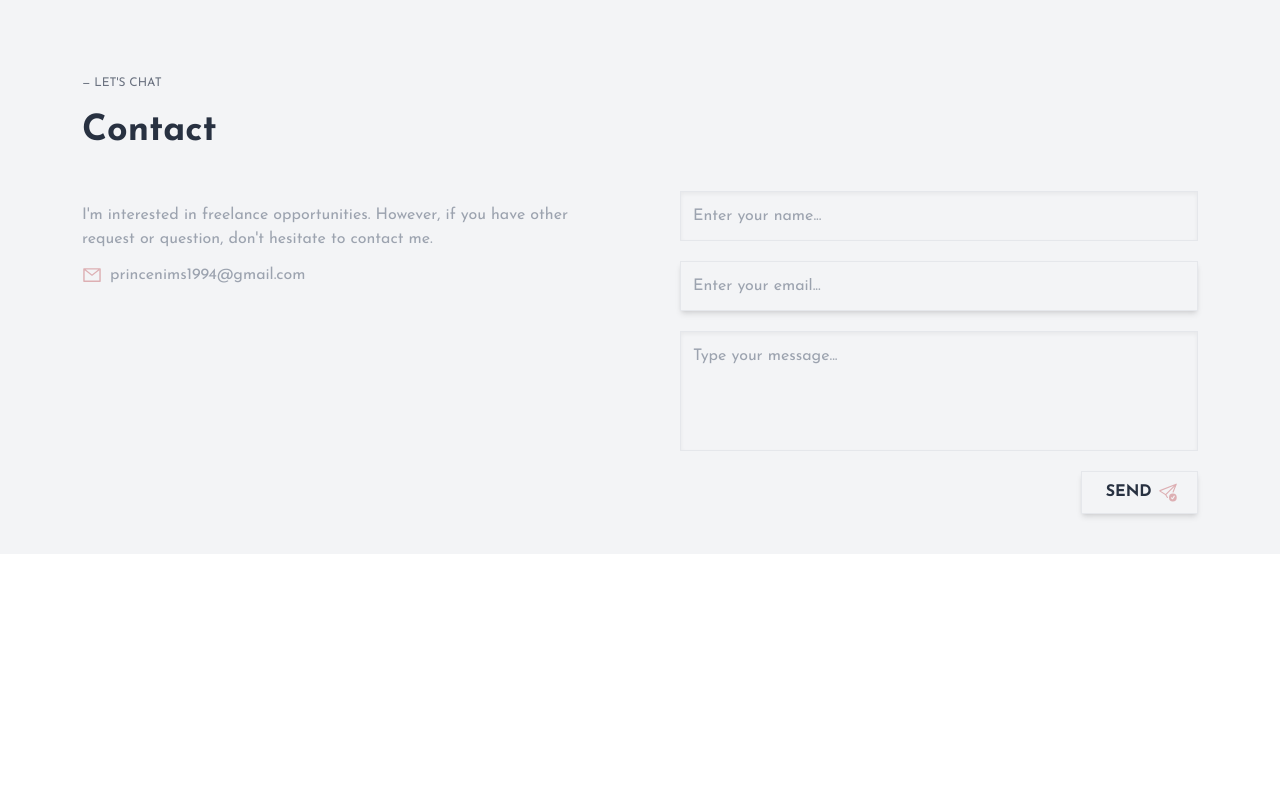
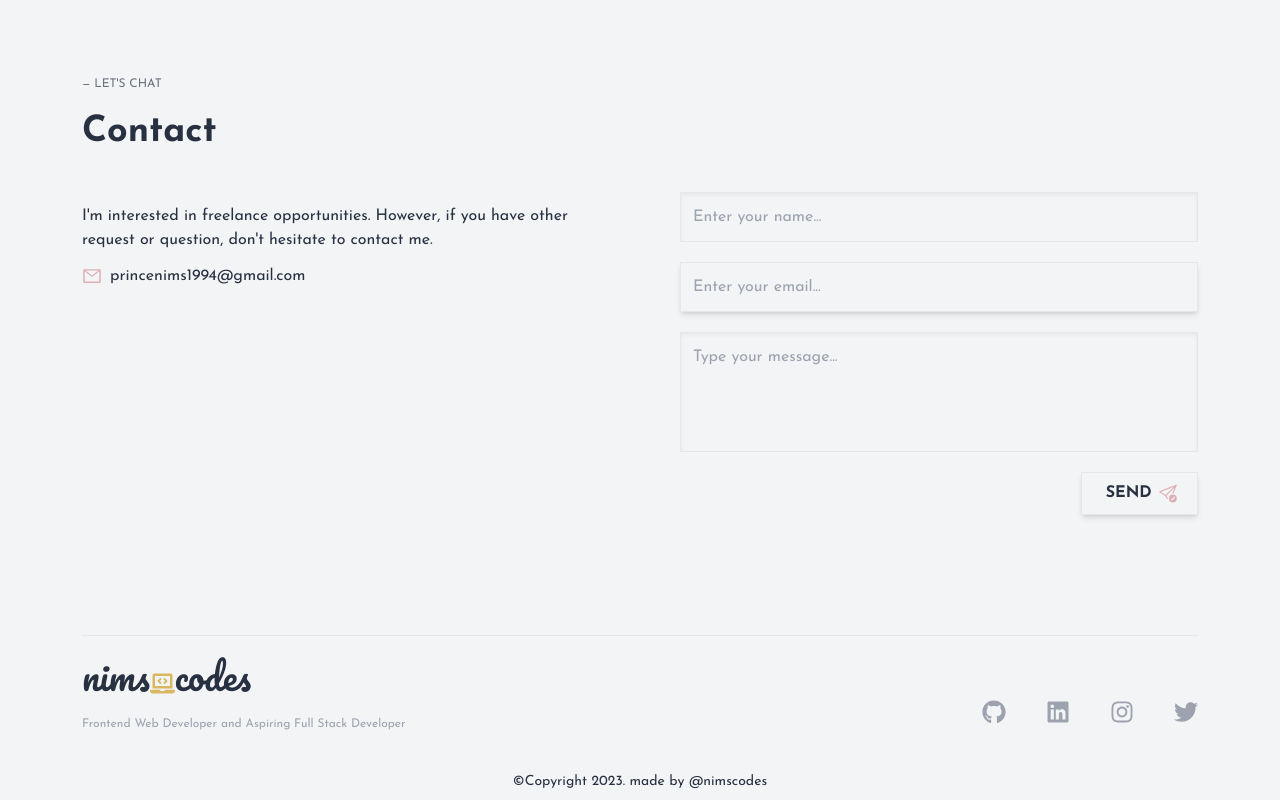
Before and after one commit to nimscodes/nimscodes, a React (Vite) app: page / in a window 1280 px wide. Shown: the part 2000-2800 px from the top of the page. Before the commit the page ends 2554 px from the top, so only its background shows below. Built offline with nearby package versions, Linux system fonts and the light colour scheme; no server answers.

Commit message:
footer almost done

```diff
--- a/src/App.jsx
+++ b/src/App.jsx
@@ -5,6 +5,7 @@ import Hero from './components/Hero';
 import Skills from './components/Skills';
 import Projects from './components/Projects';
 import Contact from './components/Contact';
+import Footer from './components/Footer';
 
 function App() {
   const [isMobile, setIsMobile] = useState(window.innerWidth < 768);
@@ -41,6 +42,7 @@ function App() {
         <Skills />
         <Projects />
         <Contact />
+        <Footer />
       </div>
     </div>
   );
--- a/src/components/Contact.jsx
+++ b/src/components/Contact.jsx
@@ -9,13 +9,13 @@ const Contact = () => {
 
 
   return (
-    <div className="flex flex-col py-10 gap-10">
+    <div id='contact' className="flex flex-col py-10 gap-10">
       <div className="flex flex-col space-y-3">
         <h3 className="text-xs text-gray-500 py-2">— LET{"'"}S CHAT</h3>
         <h1 className="text-4xl font-semibold">Contact </h1>
       </div>
       <div className="flex flex-col md:flex-row gap-20  justify-between">
-        <div className='flex flex-col gap-3 flex-1 md:py-3 text-gray-400'>
+        <div className='flex flex-col gap-3 flex-1 md:py-3 dark:text-gray-400'>
           <p className="mr-5 ">
             I{"'"}m interested in freelance opportunities. However, if you have
             other request or question, don{"'"}t hesitate to contact me.
--- a/src/components/ContactForm.jsx
+++ b/src/components/ContactForm.jsx
@@ -62,6 +62,7 @@ const ContactForm = () => {
       console.error('Error sending message:', error);
     }
 
+
     setFormData({
       name: '',
       email: '',
@@ -82,7 +83,7 @@ const ContactForm = () => {
           value={formData.name}
           onChange={handleInputChange}
           placeholder={errors.name || `Enter your name...`}
-          className={`w-full bg-transparent outline-none ${
+          className={`w-full bg-transparent outline-none border-none${
             errors.name && ' placeholder:text-red-400'
           }`}
         />
@@ -94,7 +95,7 @@ const ContactForm = () => {
           value={formData.email}
           onChange={handleInputChange}
           placeholder={errors.email || `Enter your email...`}
-          className={`w-full bg-transparent outline-none ${
+          className={`w-full bg-transparent border-none outline-none ${
             errors.email && ' placeholder:text-red-400'
           }`}
         />
@@ -106,7 +107,7 @@ const ContactForm = () => {
           value={formData.message}
           onChange={handleInputChange}
           placeholder={errors.message || `Type your message...`}
-          className={`w-full bg-transparent outline-none ${
+          className={`w-full bg-transparent outline-none border-none ${
             errors.message && ' placeholder:text-red-400'
           }`}
         />
--- a/src/components/ContactMe.jsx
+++ b/src/components/ContactMe.jsx
@@ -1,9 +1,13 @@
 import { MdOutlineMailOutline } from 'react-icons/md';
 
 const ContactMe = () => {
+  const email = 'princenims1994@gmail.com';
+  const subject = 'Enquiries'
+
+  const mailtoLink = `mailto:${email}?subject=${encodeURIComponent(subject)}`;
   return (
     <a
-      href="#home"
+      href={mailtoLink}
       className=" bg-gold-metallic font-semibold px-4 py-3 shadow-xl mx-1 text-black flex items-center justify-center gap-1 cursor-pointer"
     >
       <span className="text-sm">Contact Me!</span>
--- a/src/components/DesktopNav.jsx
+++ b/src/components/DesktopNav.jsx
@@ -7,20 +7,20 @@ const DesktopNav = () => {
     <div className="flex items-center shadow-inner px-5 py-2">
       <ul className="flex gap-8 ">
         <li>
-          <a href="#home" className="flex flex-col items-center cursor-pointer p-1">
-            <HiOutlineHome size={40} className="" />
+          <a href="#home" className="flex flex-col items-center cursor-pointer p-1 hover:border-b-2">
+            <HiOutlineHome size={40} className="text-gray-400" />
             <span className="text-xs">Home</span>
           </a>
         </li>
         <li>
-          <a href="#about" className="flex flex-col items-center p-1 cursor-pointer">
-            <BsPerson size={40} className="font-bold" />
+          <a href="#about" className="flex flex-col items-center p-1 cursor-pointer hover:border-b-2">
+            <BsPerson size={40} className="font-bold text-gray-400" />
             <span className="text-xs">About</span>
           </a>
         </li>
         <li>
-          <a href="#work" className="flex flex-col items-center p-1 cursor-pointer">
-            <MdOutlineWorkOutline size={40} className="" />
+          <a href="#work" className="flex flex-col items-center p-1 cursor-pointer hover:border-b-2">
+            <MdOutlineWorkOutline size={40} className=" text-gray-400" />
             <span className="text-xs">Work</span>
           </a>
         </li>
--- a/src/components/Download.jsx
+++ b/src/components/Download.jsx
@@ -1,12 +1,17 @@
-import { FaDownload } from "react-icons/fa"
+import { FaDownload } from 'react-icons/fa';
 
 const Download = () => {
+  const resumeFilePath = '/resume/resume1.pdf';
   return (
-    <div className='cursor-pointer flex items-center justify-center px-4 py-3 gap-2 border-b shadow-xl border-gun-metal '>
+    <a
+      href={resumeFilePath}
+      download="resume1.pdf"
+      className="cursor-pointer flex items-center justify-center px-4 py-3 gap-2 border-b shadow-xl border-gun-metal "
+    >
       <span>Download Resume</span>
       <FaDownload size={15} className="text-tea-rose-red" />
-    </div>
-  )
-}
+    </a>
+  );
+};
 
-export default Download
+export default Download;
--- /dev/null
+++ b/src/components/Footer.jsx
@@ -0,0 +1,52 @@
+import Logo from './Logo';
+import { FaLinkedin, FaGithub, FaInstagram, FaTwitter } from 'react-icons/fa';
+
+const Footer = () => {
+  return (
+    <div className="w-full flex flex-col pt-5 pb-2 border-t border-gray-200 dark:border-gray-700">
+      <div className="flex flex-col gap-3 md:flex-row md:justify-between">
+        <div className="flex flex-col gap-5">
+          <Logo />
+          <p className="text-xs text-gray-400">
+            Frontend Web Developer and Aspiring Full Stack Developer
+          </p>
+        </div>
+        <div className="text-gray-400 flex text-2xl gap-10 md:self-end py-2">
+          <a
+            href="https://github.com/nimscodes"
+            target="_blank"
+            rel="noopener noreferrer"
+          >
+            <FaGithub />
+          </a>
+          <a
+            href="https://www.linkedin.com/in/panimako/"
+            target="_blank"
+            rel="noopener noreferrer"
+          >
+            <FaLinkedin />
+          </a>
+          <a
+            href="https://www.instagram.com/nims_prince/"
+            target="_blank"
+            rel="noopener noreferrer"
+          >
+            <FaInstagram />
+          </a>
+          <a
+            href="https://twitter.com/hexaboy07"
+            target="_blank"
+            rel="noopener noreferrer"
+          >
+            <FaTwitter />
+          </a>
+        </div>
+      </div>
+      <div className="flex justify-center mt-10 text-sm">
+        ©Copyright 2023. made by @nimscodes
+      </div>
+    </div>
+  );
+};
+
+export default Footer;
--- a/src/components/Hero.jsx
+++ b/src/components/Hero.jsx
@@ -3,7 +3,7 @@ import RightHero from './RightHero';
 
 const Hero = ({ isMobile }) => {
   return (
-    <div className="flex flex-col md:flex-row py-10 md:py-0 justify-between mt-10 md:mt-0">
+    <div id='home' className="flex flex-col md:flex-row py-10 md:py-0 justify-between mt-10 md:mt-0">
       <LeftHero />
       <RightHero isMobile={isMobile} />
     </div>
--- a/src/components/MobileNav.jsx
+++ b/src/components/MobileNav.jsx
@@ -4,7 +4,7 @@ import { IoClose } from 'react-icons/io5';
 import { HiOutlineHome } from 'react-icons/hi';
 import { BsPerson } from 'react-icons/bs';
 import { MdOutlineWorkOutline, MdOutlineMailOutline } from 'react-icons/md';
-import { FaLinkedin, FaGithub, FaInstagram, FaTwitter } from 'react-icons/fa'
+import { FaLinkedin, FaGithub, FaInstagram, FaTwitter } from 'react-icons/fa';
 
 const MobileNav = () => {
   const [isMenuOpen, setIsMenuOpen] = useState(false);
@@ -67,21 +67,28 @@ const MobileNav = () => {
                   <span className="text-sm">Work</span>
                 </a>
               </li>
-
             </ul>
-            <div className="flex flex-col gap-5 mt-[70px]">
+            <div className="flex flex-col gap-10 mt-[70px]">
               <a
                 href="#home"
                 className="bg-gold-metallic font-semibold p-2 mx-1 text-black flex items-center justify-center gap-1 cursor-pointer"
               >
                 <span className="text-sm">Contact Me!</span>
-                <MdOutlineMailOutline size={20}  />
+                <MdOutlineMailOutline size={20} />
               </a>
-              <div className='flex justify-between items-center text-2xl mx-2'>
-                <FaGithub/>
-                <FaLinkedin />
-                <FaInstagram />
-                <FaTwitter />
+              <div className="flex justify-between items-center text-2xl mx-2 text-gray-400">
+                <a href="https://github.com/nimscodes" target="_blank" rel="noopener noreferrer">
+                  <FaGithub />
+                </a>
+                <a href="https://www.linkedin.com/in/panimako/" target="_blank" rel="noopener noreferrer">
+                  <FaLinkedin />
+                </a>
+                <a href="https://www.instagram.com/nims_prince/" target="_blank" rel="noopener noreferrer">
+                  <FaInstagram />
+                </a>
+                <a href="https://twitter.com/hexaboy07" target="_blank" rel="noopener noreferrer">
+                  <FaTwitter />
+                </a>
               </div>
             </div>
           </div>
--- a/src/components/Projects.jsx
+++ b/src/components/Projects.jsx
@@ -8,7 +8,7 @@ const Projects = () => {
   });
 
   return (
-    <div className="flex flex-col gap-10 py-10">
+    <div id='work' className="flex flex-col gap-10 py-10">
       <div className="flex flex-row items-start justify-between">
         <div className="flex flex-col space-y-3">
           <h3 className="text-xs text-gray-500 py-2">— LATEST WORK</h3>
--- a/src/components/Skills.jsx
+++ b/src/components/Skills.jsx
@@ -4,7 +4,7 @@ import { SiTailwindcss } from 'react-icons/si';
 
 const Skills = () => {
   return (
-    <div className="shadow-inner w-full flex flex-row flex-wrap items-center py-3 md:p-[50px] justify-between">
+    <div className="text-gray-400 w-full flex flex-row flex-wrap items-center p-4 md:p-[50px] justify-between border-t border-gray-200 dark:border-gray-700">
       <div className="relative flex items-center justify-center p-4 cursor-pointer">
         <div className="absolute inset-0 transform rotate-45 shadow-inner"></div>
         <FaHtml5 size={40} />
```
Also changed, not shown: 1 other file (tests, documents, lock files or other folders).
